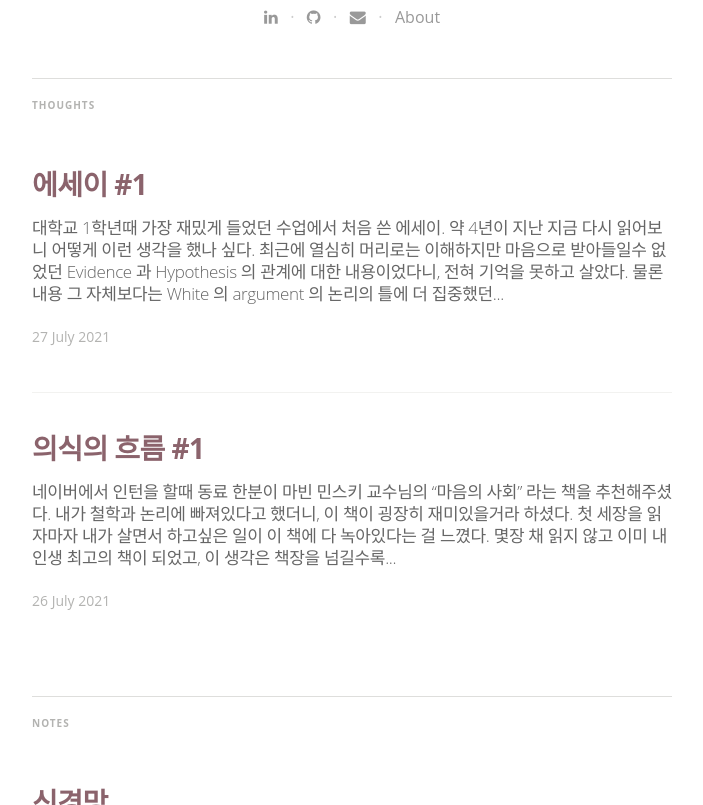
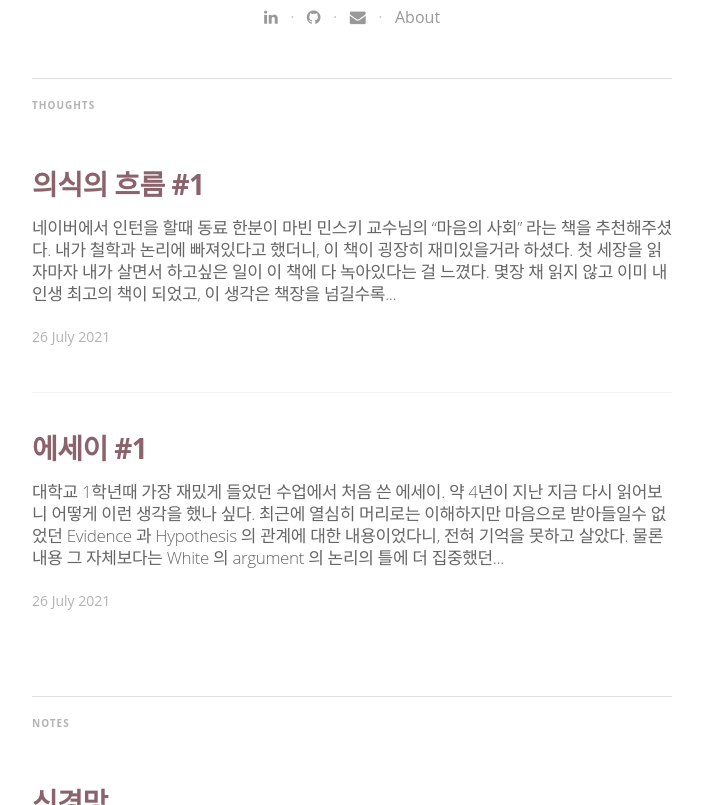
Before and after one commit to minniie/minniie.github.io, a Jekyll site: the page built from index.html, in a window 1280 px wide and 900 px high, scrolled down 538 px, cut to the strip 95-900 px from the top of the window. Shown: the whole strip, without its empty margins (288-991 px from the left). Built offline with Jekyll 4.4.1, drawn with Linux system fonts in a browser that asks for light colours; nearby versions of some CDN libraries; some web fonts are replaced; the list of posts is cut into pages by our own code.

Commit message:
Update and rename 2021-07-27-post2.markdown to 2021-07-26-post2.markdown

```diff
--- a/_posts/2021-07-27-post2.markdown
+++ b/_posts/2021-07-26-post2.markdown
@@ -1,7 +1,7 @@
 ---
 layout: post
 title:  "에세이 #1"
-date:   2021-07-27 21:05:00
+date:   2021-07-26 14:00:00
 categories: 에세이
 tags: thoughts
 image: /assets/article_images/2021-07-27-post2/wallpaper.JPG
```
